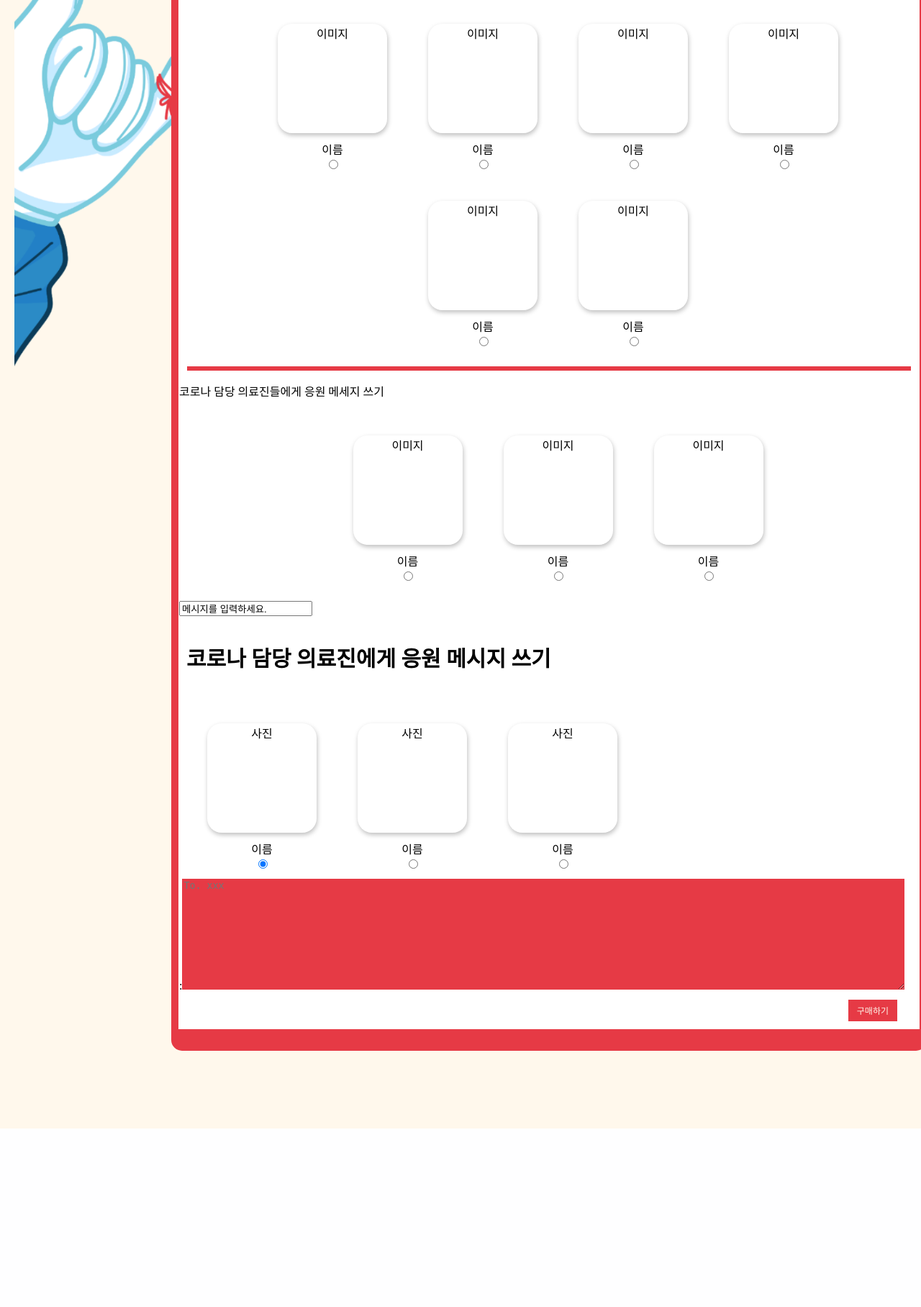
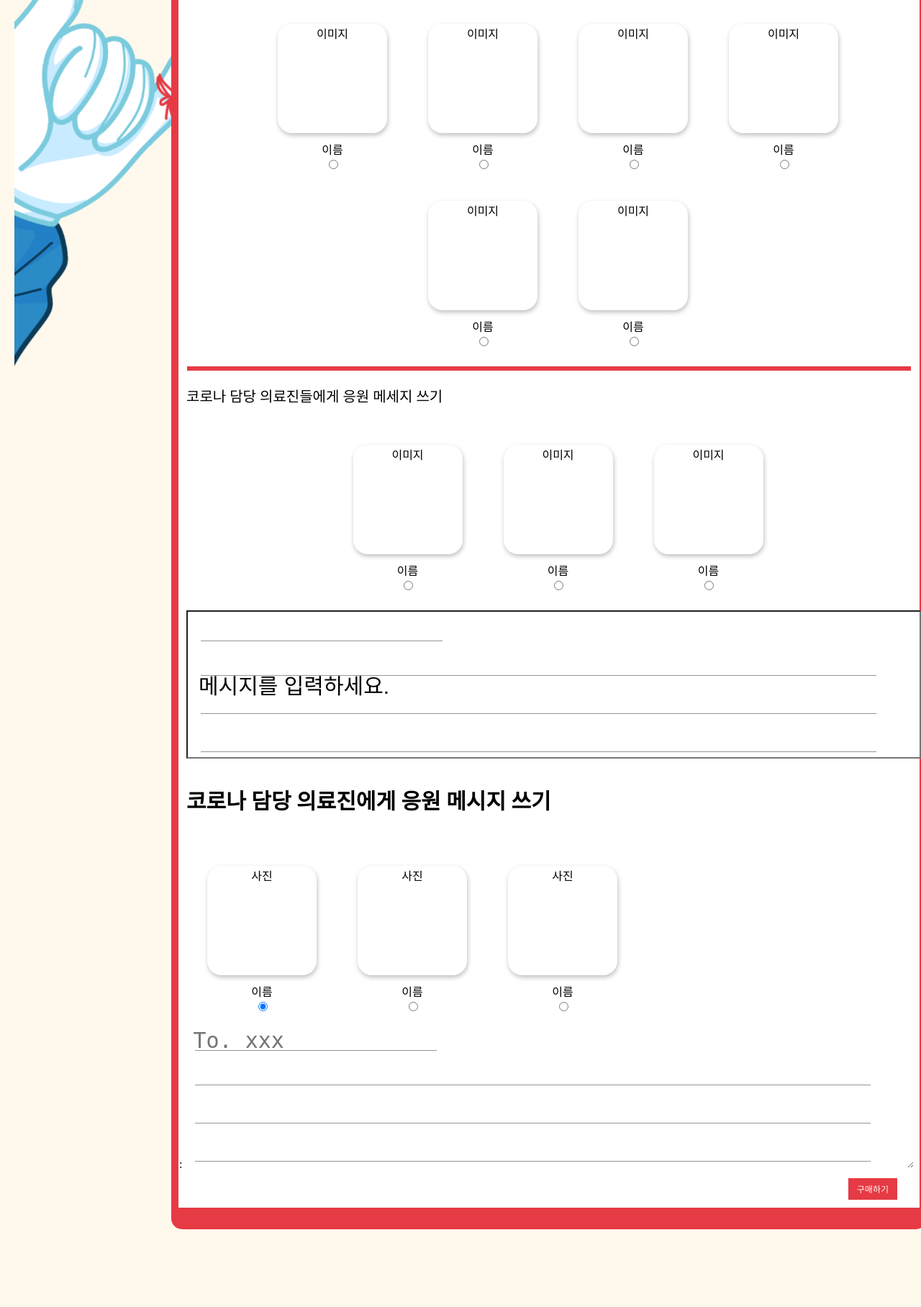
Before and after one commit to Jeong-w-o-o/Lohae, a Django app: page /write_messages/ in a window 1280 px wide; the page is wider, and only the part inside the window is pictured. Shown: the part 297-2113 px from the top of that part at 72% size. Before the commit the page ends 1865 px from the top of that part, so only its background shows below. Run offline with Django 3.2, Linux system fonts and the light colour scheme; some web fonts are replaced.

Commit message:
write_messages.css 수정

```diff
--- a/lohae/static/css/write_messages.css
+++ b/lohae/static/css/write_messages.css
@@ -104,12 +104,12 @@
 #id_content{
     border:none;
     width: 1000px;
-<<<<<<< HEAD
-    height: 3px;
-    background-color: rgb(230, 58, 69);
-    /* padding-left: 50px;
-    }*/
-
+    height: 200px;
+    font-size: 30px;
+    background-image: url("/static/images/memo.png");
+    padding-left: 15px;
+    line-height: 50px;
+}
 
 .message-title {
     padding-left: 10px;
@@ -126,11 +126,9 @@
 .text-box {
     width: 1000px;
     height: 500px;
-=======
     height: 200px;
     font-size: 30px;
     background-image: url("/static/images/memo.png");
     padding-left: 15px;
     line-height: 50px;
->>>>>>> main
 }
```
